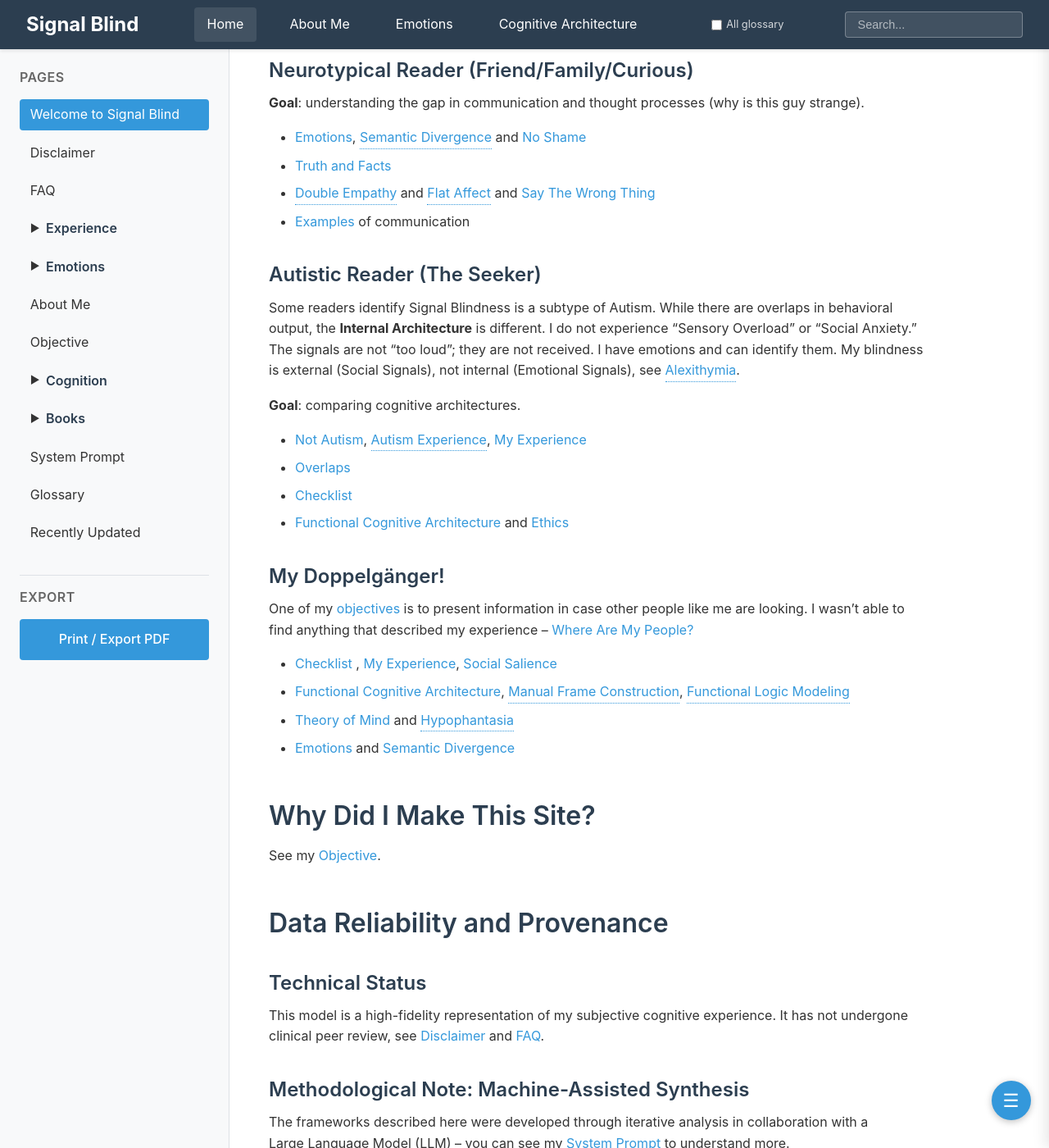
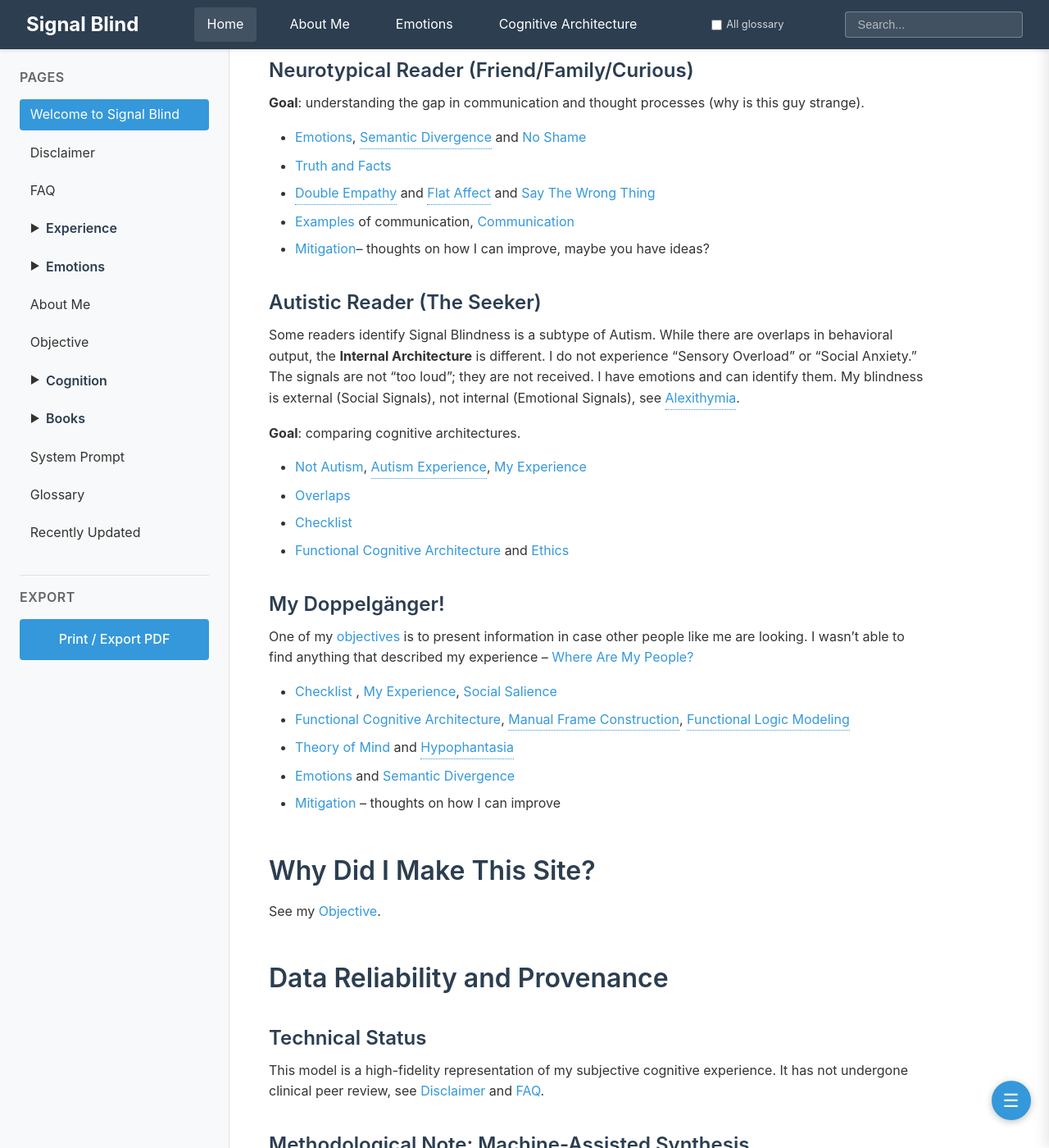
Before and after one commit to SignalBlind/SignalBlind.github.io, a Jekyll site: the page built from index.md, in a window 1280 px wide and 1400 px high, scrolled down 1991 px. Shown: the whole window at 82% size. Built offline with Jekyll 4.4.1, drawn with Linux system fonts in a browser that asks for light colours; comment, search, counter and statistics services are not loaded.

Commit message:
add mitigation links

```diff
--- a/index.md
+++ b/index.md
@@ -48,7 +48,8 @@ There is a lot of material here all connected with links.  It makes sense to me,
 - [Emotions](Emotions/Emotions.md), [Semantic Divergence](Emotions/Semantic%20Divergence.md) and [No Shame](Emotions/Shame.md)
 - [Truth and Facts](Cognition/Truth%20and%20Facts.md)
 - [Double Empathy](Experience/Double%20Empathy.md) and [Flat Affect](Experience/Flat%20Affect.md) and [Say The Wrong Thing](Experience/Say%20The%20Wrong%20Thing.md)
-- [Examples](Cognition/Examples.md) of communication
+- [Examples](Cognition/Examples.md) of communication, [Communication](Experience/Communication.md)
+- [Mitigation](Experience/Mitigation.md)-- thoughts on how I can improve, maybe you have ideas?
 
 ### Autistic Reader (The Seeker)
 
@@ -69,6 +70,7 @@ One of my [objectives](Objective.md) is to present information in case other peo
 - [Functional Cognitive Architecture](Cognition/Functional%20Cognitive%20Architecture.md), [Manual Frame Construction](Cognition/Manual%20Frame%20Construction.md), [Functional Logic Modeling](Cognition/Functional%20Logic%20Modeling.md)
 - [Theory of Mind](Experience/Theory%20of%20Mind.md) and [Hypophantasia](Experience/Hypophantasia.md)
 - [Emotions](Emotions/Emotions.md) and [Semantic Divergence](Emotions/Semantic%20Divergence.md)
+- [Mitigation](Experience/Mitigation.md) -- thoughts on how I can improve
 
 ## Why Did I Make This Site?
 
```
